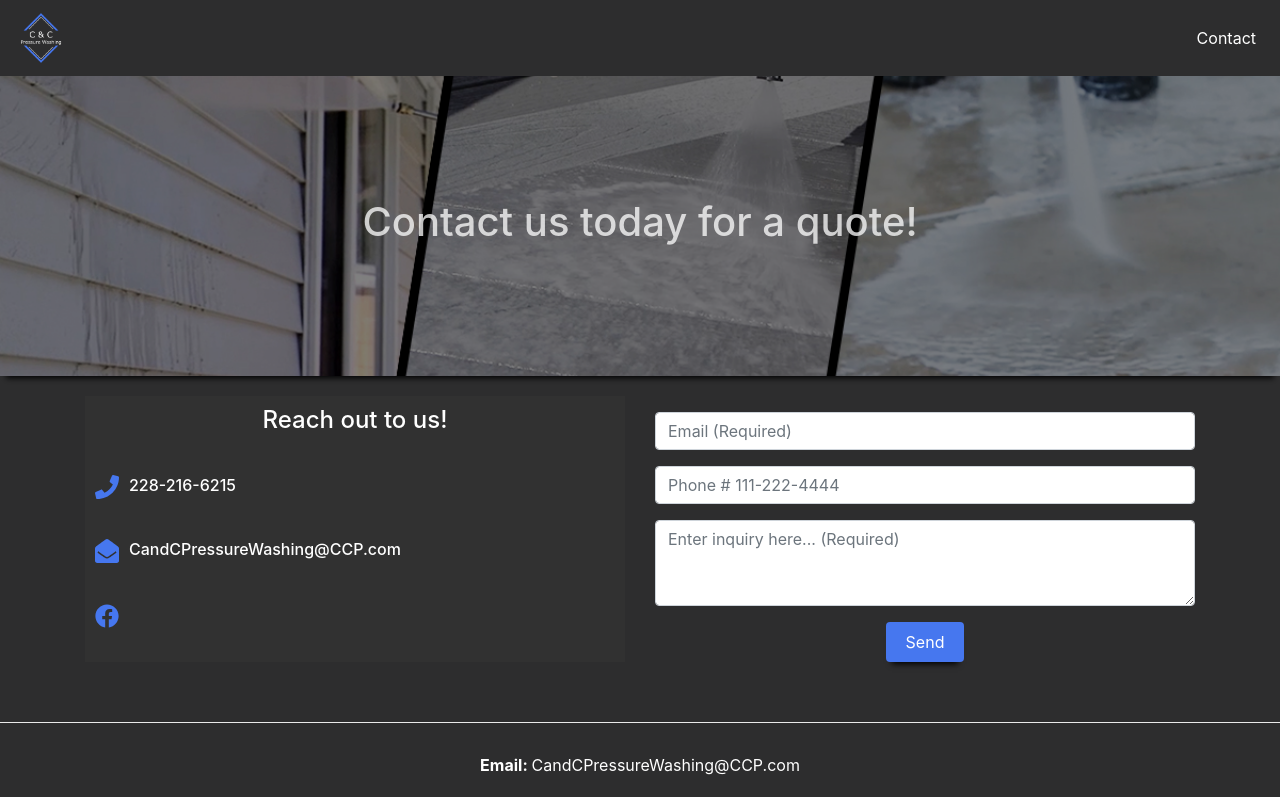
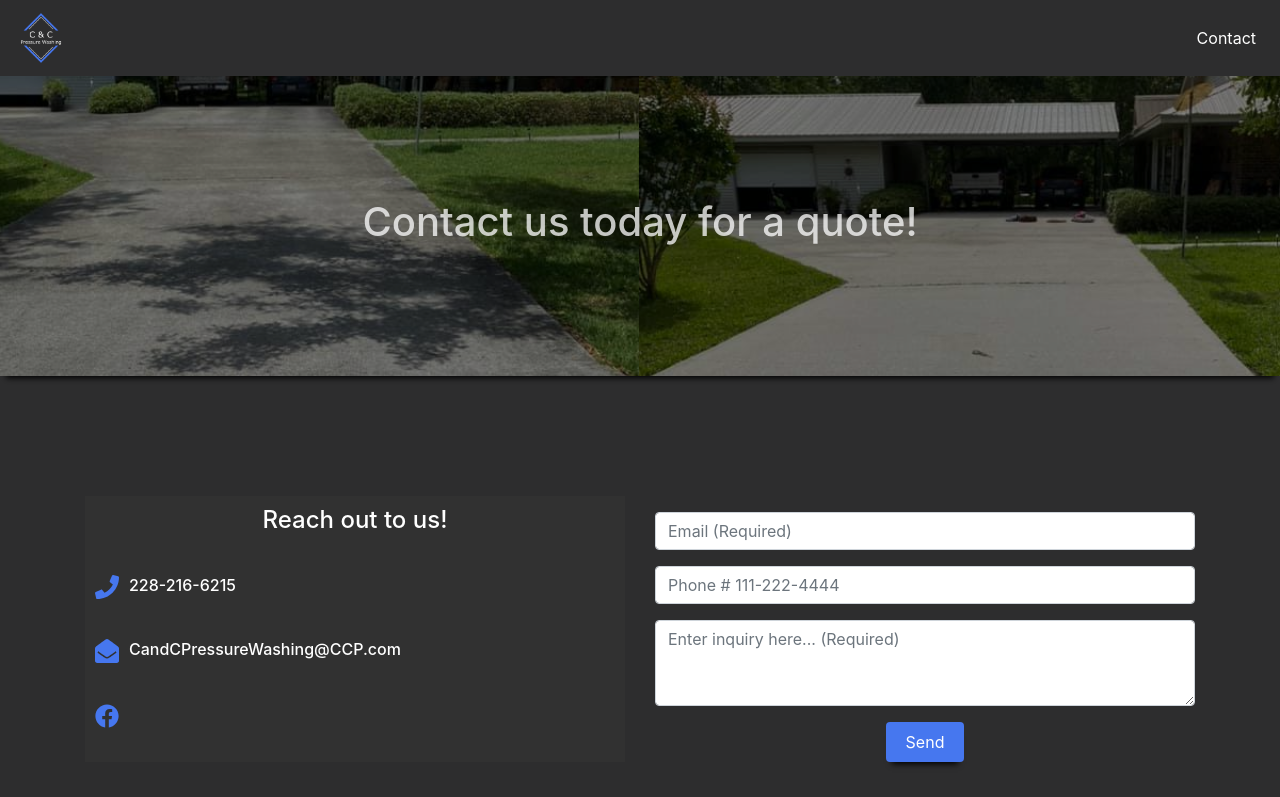
Before and after one commit to Millurr/cc-pressure-washing, a Next.js app: page /contact in a window 1280 px wide. Shown: the top 797 px of the page. Built offline with nearby package versions, Linux system fonts and the light colour scheme.

Commit message:
Changed photo and padding

```diff
--- a/components/NavbarHeader.tsx
+++ b/components/NavbarHeader.tsx
@@ -14,7 +14,7 @@ const NavbarHeader = () => {
         //     <Link href="/about"><a>About</a></Link>
         // </div>
         // </div>
-        <Navbar style={{backgroundColor:'#2d2d2e', color:'white'}} expand="lg">
+        <Navbar style={{backgroundColor:'#2d2d2e', color:'white'}} expand="lg" variant="dark">
             <Navbar.Brand href="/">
                 <Image
                         alt=""
--- a/pages/contact/index.tsx
+++ b/pages/contact/index.tsx
@@ -70,7 +70,7 @@ const Contact = () => {
             </div>
             {/* Cover photo area */}
             <Container>
-                <Row>
+                <Row style={{paddingTop:'100px', paddingBottom:'100px'}}>
                     <Col>
                         <div className={styles.contactbackground} style={{textAlign:'left'}}>
                             <h4 style={{marginBottom:'40px', textAlign:'center'}}>Reach out to us!</h4>
--- a/styles/Contact.module.css
+++ b/styles/Contact.module.css
@@ -24,7 +24,7 @@
   width: 100%;
   height: 300px;
   /* background-color: grey; */
-  background-image: url("/images/bg.jpg");
+  background-image: url("/images/ccbackground.png");
   box-shadow: 0 8px 6px -6px black;
   filter:brightness(50%);
 
```
Also changed, not shown: public/images/ccbackground.png (added).
